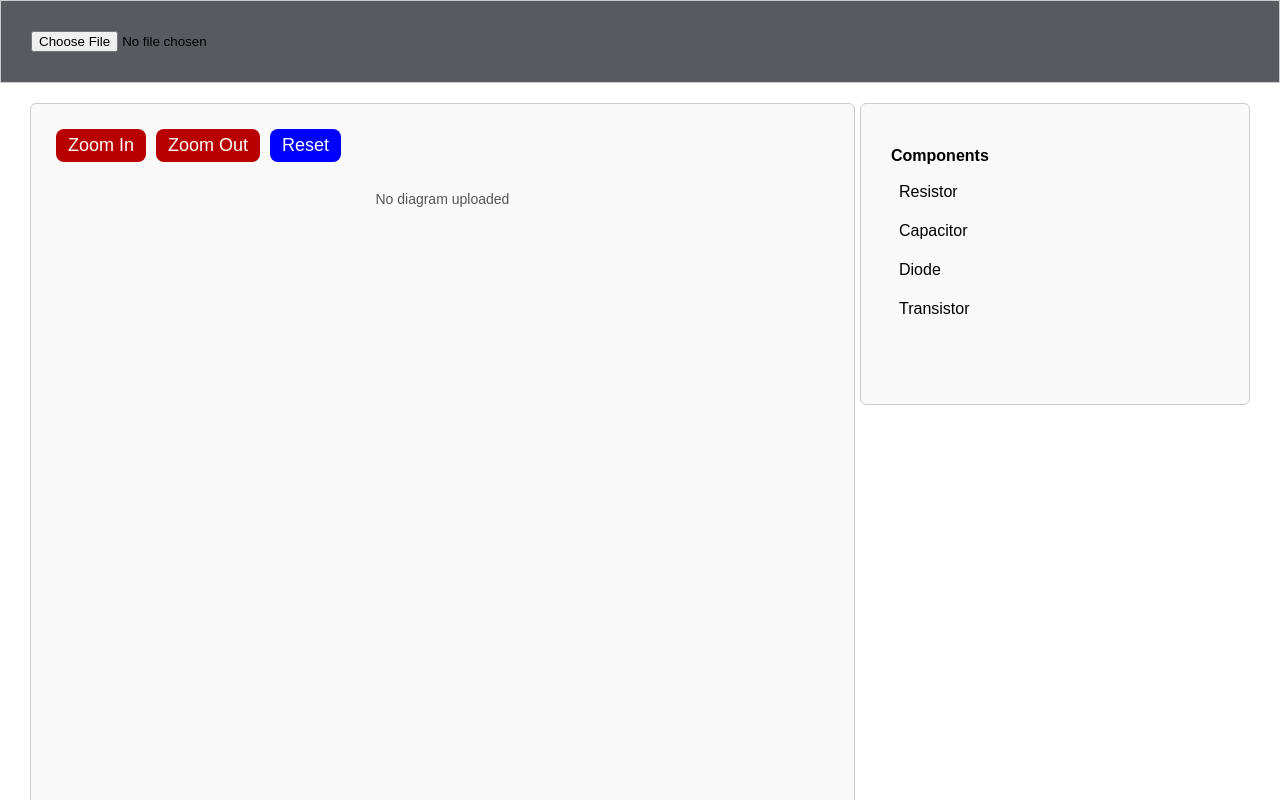
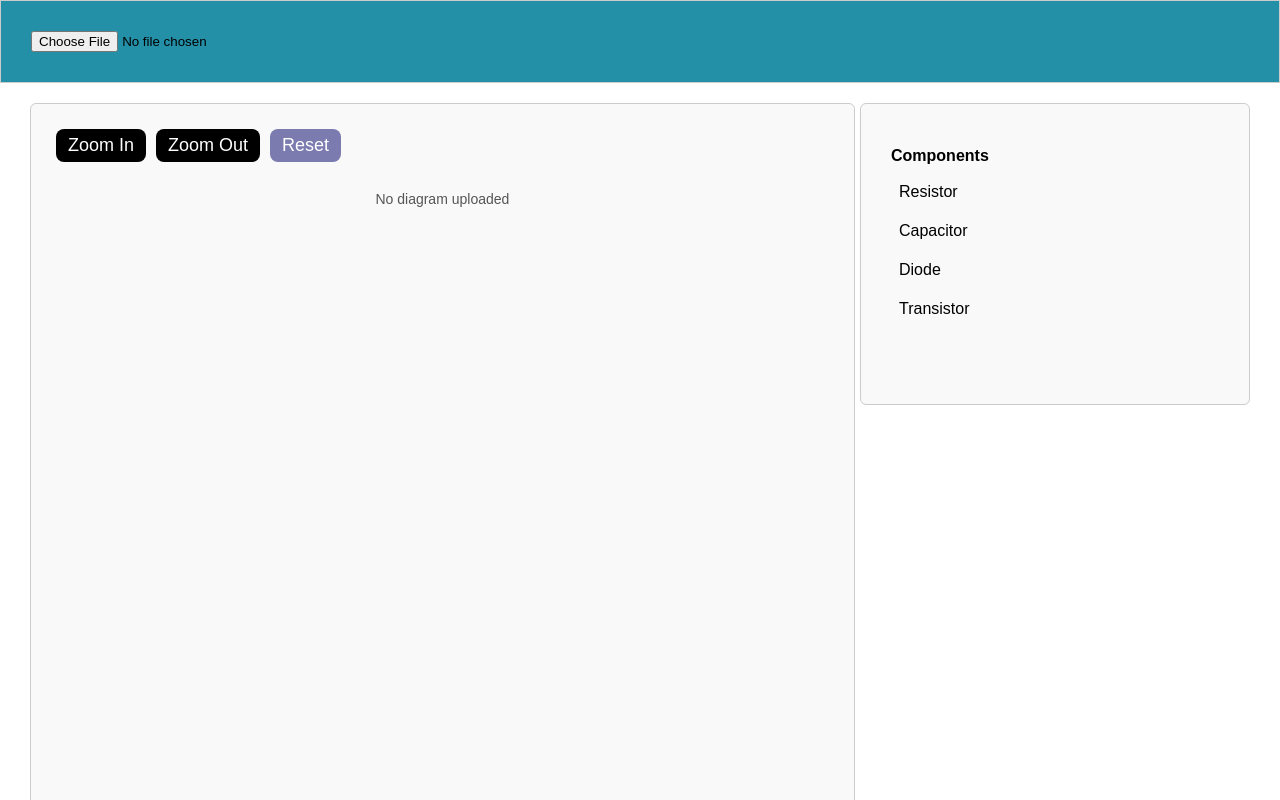
Before and after one commit to chandrikababji/Diagram-Dashboard-React, a React (Create React App) app: page / in a window 1280 px wide. Shown: the top 800 px of the page. Built offline with nearby package versions, Linux system fonts and the light colour scheme.

Commit message:
final commit

```diff
--- a/src/components/Diagramviewer.css
+++ b/src/components/Diagramviewer.css
@@ -8,7 +8,7 @@
   margin-left: 30px;
   margin-right: 400px;
   gap:400px;
-  height: 90vh;
+  height: 100vh;
 }
 
 .diagram-viewer .controls {
@@ -29,11 +29,11 @@
 
 .diagram-viewer .controls button.zoom-in,
 .diagram-viewer .controls button.zoom-out {
-  background-color: rgb(185, 0, 0);
+  background-color: black;
 }
 
 .diagram-viewer .controls button.reset {
-  background-color: blue;
+  background-color: rgb(123, 123, 176);
 }
 
 .diagram-viewer .controls button:hover {
--- a/src/components/UploadBox.css
+++ b/src/components/UploadBox.css
@@ -5,7 +5,7 @@
   padding: 30px 30px;
   border: 1px solid #ccc;
   border-radius: none;
-  background-color: #595960;
+  background-color: rgb(35, 144, 168);
   font-family: Arial, Helvetica, sans-serif;
   position: sticky;
    top: 0;
```
